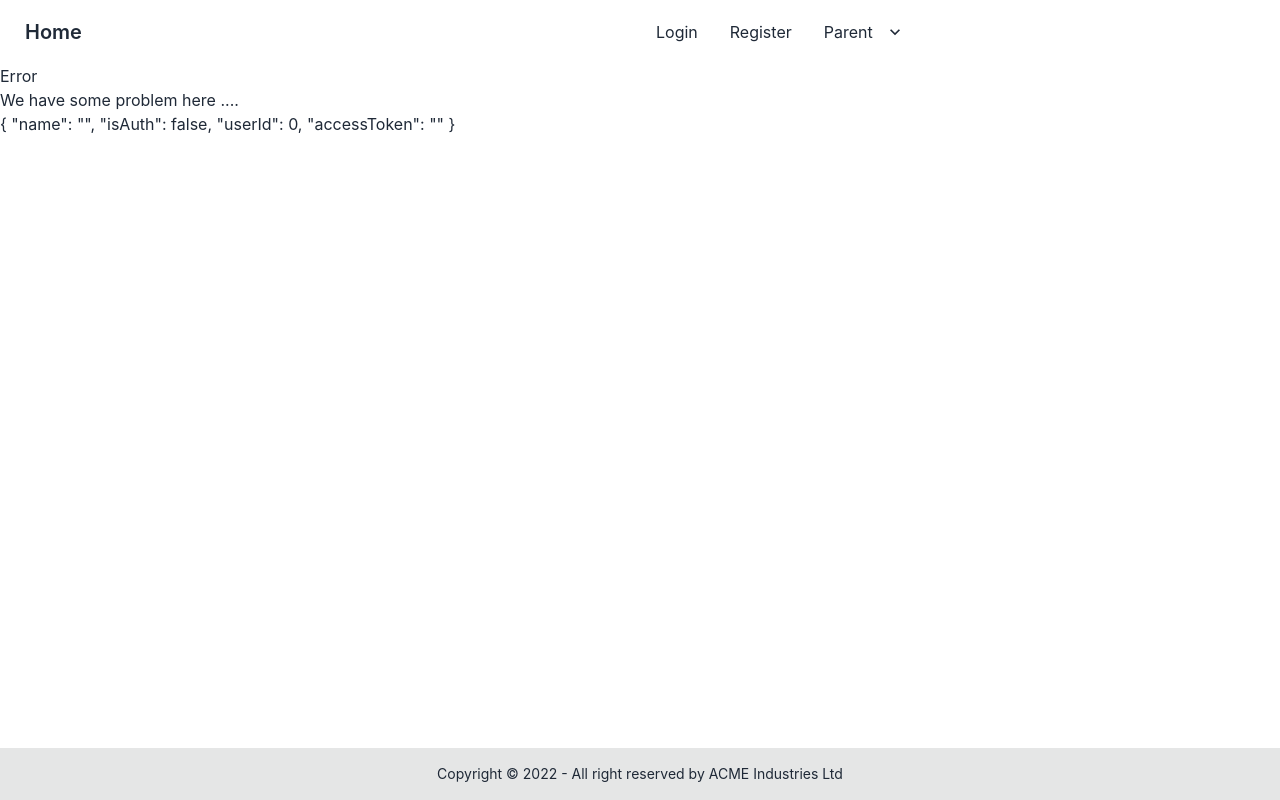
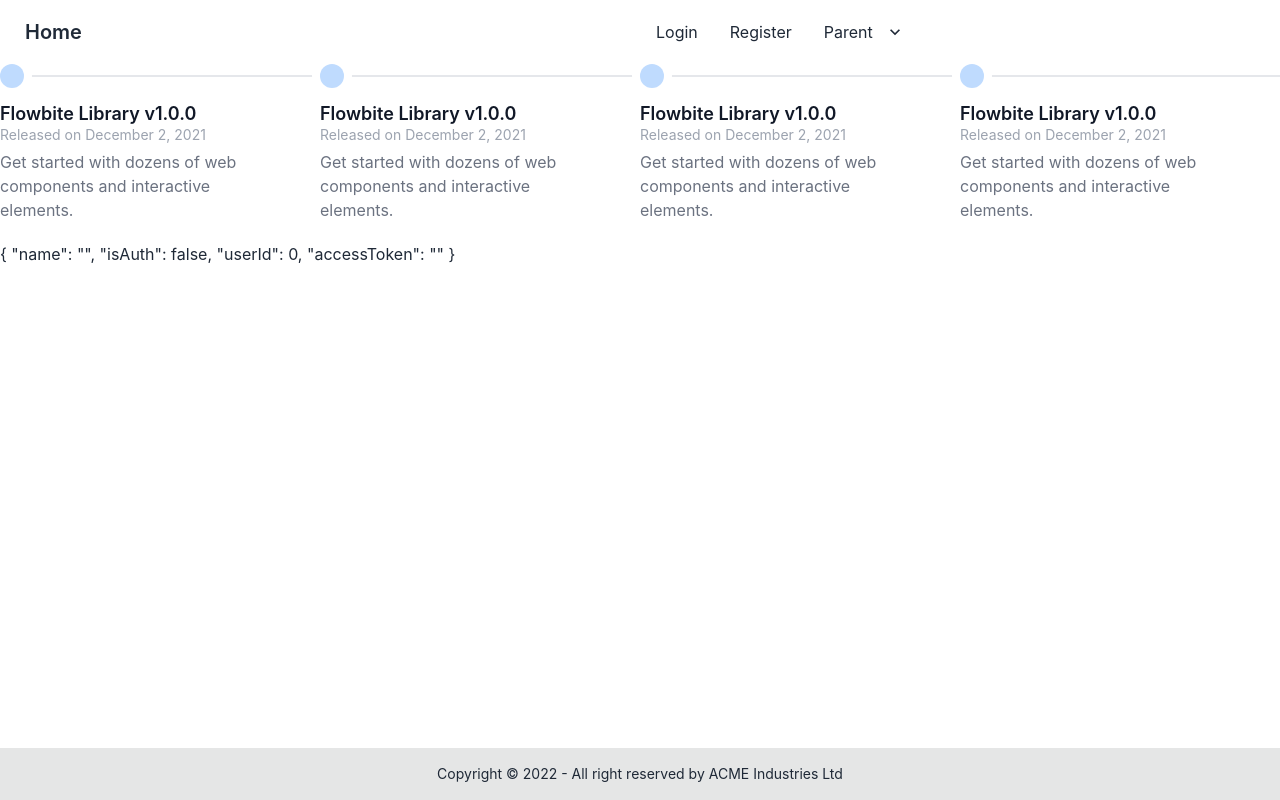
Before and after one commit to berkcanozbalci966/nestjs-auth-boilerplate, a Next.js app in the folder client/: page /test in a window 1280 px wide. Built offline with nearby package versions, Linux system fonts and the light colour scheme; no server answers.

Commit message:
auth service updated & register page created

```diff
--- /dev/null
+++ b/client/components/stepper/container.tsx
@@ -0,0 +1,11 @@
+import React, { ReactNode } from "react";
+
+type Props = {
+  children: ReactNode | ReactNode[];
+};
+
+const StepperContainer: React.FC<Props> = ({ children }) => {
+  return <ol className="items-center sm:flex">{children}</ol>;
+};
+
+export default StepperContainer;
--- /dev/null
+++ b/client/components/stepper/step.tsx
@@ -0,0 +1,25 @@
+import React from "react";
+
+function Step() {
+  return (
+    <li className="relative mb-6 sm:mb-0">
+      <div className="flex items-center">
+        <div className="flex z-10 justify-center items-center w-6 h-6 bg-blue-200 rounded-full ring-0 ring-white dark:bg-blue-900 sm:ring-8 dark:ring-gray-900 shrink-0"></div>
+        <div className="hidden sm:flex w-full bg-gray-200 h-0.5 dark:bg-gray-700"></div>
+      </div>
+      <div className="mt-3 sm:pr-8">
+        <h3 className="text-lg font-semibold text-gray-900 dark:text-white">
+          Flowbite Library v1.0.0
+        </h3>
+        <time className="block mb-2 text-sm font-normal leading-none text-gray-400 dark:text-gray-500">
+          Released on December 2, 2021
+        </time>
+        <p className="text-base font-normal text-gray-500 dark:text-gray-400">
+          Get started with dozens of web components and interactive elements.
+        </p>
+      </div>
+    </li>
+  );
+}
+
+export default Step;
--- a/client/context/AuthProvider.tsx
+++ b/client/context/AuthProvider.tsx
@@ -17,10 +17,13 @@
 
 const AuthContext = createContext<AuthContextType>({
   auth: initialAuthValue,
+  refresRequestResponse: true,
 } as AuthContextType);
 
 export const AuthProvider: React.FC<AuthProviderType> = ({ children }) => {
   const [auth, setAuth] = useState(initialAuthValue);
+  const [refresRequestResponse, setRefreshRequestResponse] = useState(true);
+  const [accessRequestResponse, setAccessRequestResponse] = useState(true);
   const router = useRouter();
 
   useEffect(() => {
@@ -40,7 +43,17 @@
   }
 
   return (
-    <AuthContext.Provider value={{ auth, setAuth, logOut }}>
+    <AuthContext.Provider
+      value={{
+        auth,
+        setAuth,
+        logOut,
+        refresRequestResponse,
+        setRefreshRequestResponse,
+        accessRequestResponse,
+        setAccessRequestResponse,
+      }}
+    >
       {children}
     </AuthContext.Provider>
   );
--- a/client/layouts/layout.tsx
+++ b/client/layouts/layout.tsx
@@ -1,38 +1,45 @@
-import { ReactNode, useContext, useEffect, useState } from "react";
+import { ReactNode, useEffect, useState } from "react";
 import Navbar from "../components/navbar";
 import Footer from "../components/footer";
 import useHttpClient from "./../hooks/useHttpClient";
 import useAuth from "../hooks/useAuth";
-import AuthContext from "../context/AuthProvider";
-import GeneralContext from "../context/GeneralProvider";
-import { useRouter } from "next/router";
 
 type Layout = {
   children: ReactNode;
 };
 
 const Layout = ({ children }: Layout) => {
-  const { auth, setAuth } = useAuth();
+  const {
+    auth,
+    setAuth,
+    setRefreshRequestResponse,
+    refresRequestResponse,
+    accessRequestResponse,
+    setAccessRequestResponse,
+  } = useAuth();
   const [firstAuthLoading, setFirstAuthLoading] = useState(true);
   const newHttpClient = useHttpClient();
-  const router = useRouter();
 
-  const disableSecureRoutes = ["/login"];
-
-  const isDisableRoute = disableSecureRoutes.includes(router.pathname);
   useEffect(() => {
     async function getProfile() {
-      return await newHttpClient.post("/auth/refresh").then((response: any) => {
+      return await newHttpClient
+        .post("/auth/refresh")
+        .then((response: any) => {
           setAuth((prev: any) => {
             return { ...prev, ...response };
           });
+          setRefreshRequestResponse(true);
           setFirstAuthLoading(false);
 
           return;
+        })
+        .catch(() => {
+          setRefreshRequestResponse(false);
+          setAccessRequestResponse(false);
         });
     }
 
-    if (!auth.isAuth && !auth.accessToken && firstAuthLoading) {
+    if (!auth.isAuth && !auth.accessToken && refresRequestResponse) {
       getProfile();
     }
 
@@ -40,17 +47,27 @@
   }, [auth.userId, auth.accessToken, firstAuthLoading]);
 
   useEffect(() => {
-    if ((auth.accessToken && !isDisableRoute, !firstAuthLoading)) {
-      newHttpClient.get("/auth/profile").then((res) => {
+    async function getProfile() {
+      await newHttpClient
+        .get("/auth/profile")
+        .then((res) => {
           setAuth((prev: any) => ({ ...prev, ...res }));
+          setAccessRequestResponse(false);
+        })
+        .catch(() => {
+          setAccessRequestResponse(false);
         });
     }
-  }, [firstAuthLoading]);
+
+    if (accessRequestResponse && auth.accessToken) {
+      getProfile();
+    }
+  }, [firstAuthLoading, auth.accessToken]);
 
   return (
     <div className="flex flex-col" style={{ minHeight: "100vh" }}>
       <Navbar />
-      <main className="flex-grow mb-2 container px-5 py-24 mx-auto">
+      <main className="flex-grow container px-5 py-24 mx-auto mb-5">
         {children}
       </main>
       {JSON.stringify(auth, null, 2)}
--- a/client/pages/register.tsx
+++ b/client/pages/register.tsx
@@ -45,21 +45,34 @@
   return (
     <div className="container max-w-sm mx-auto flex-1 flex flex-col items-center mt-5 mb-5">
       <div className="bg-white px-6 py-8 rounded shadow-md text-black w-full">
-        <h1 className="mb-8 text-3xl text-center"> Login Page </h1>
+        <h1 className="mb-8 text-3xl text-center"> Register Page </h1>
         <form onSubmit={handleSubmit(onSubmit)}>
           <input
             {...register("usernameOrEmail")}
             type="text"
             className="block border border-grey-light w-full p-3 rounded"
-            placeholder="Username or email"
+            placeholder="username"
           />
-          <p className="mt-2"></p>
+          <input
+            {...register("usernameOrEmail")}
+            type="text"
+            className="block border border-grey-light w-full p-3 rounded mt-4"
+            placeholder="email"
+          />
+
           <input
             {...register("password")}
             type="password"
             className="block border border-grey-light w-full p-3 rounded mt-4"
             placeholder="password"
-          />{" "}
+          />
+          <input
+            {...register("password")}
+            type="password"
+            className="block border border-grey-light w-full p-3 rounded mt-4"
+            placeholder="password again"
+          />
+
           <button
             type="submit"
             className="w-full text-center py-3 rounded btn btn-info text-white mt-4"
--- a/client/pages/test.tsx
+++ b/client/pages/test.tsx
@@ -1,13 +1,16 @@
 import { ReactElement } from "react";
 import Layout from "../layouts/layout";
-
+import StepperContainer from "./../components/stepper/container";
+import Step from "../components/stepper/step";
 export default function TestPage() {
   return (
     <>
-      <div>
-        <h1>Error</h1>
-        <h2>We have some problem here ....</h2>
-      </div>
+      <StepperContainer>
+        <Step />
+        <Step />
+        <Step />
+        <Step />
+      </StepperContainer>
     </>
   );
 }
--- a/client/types/auth.type.ts
+++ b/client/types/auth.type.ts
@@ -10,6 +10,10 @@
 export type AuthContextType = {
   setAuth: (authInfo: any) => void;
   logOut: () => void;
+  refresRequestResponse: boolean;
+  setRefreshRequestResponse: (type: boolean) => void;
+  accessRequestResponse: boolean;
+  setAccessRequestResponse: (type: boolean) => void;
   auth: {
     name: string;
     isAuth: boolean;
```
Also changed, not shown: client/layouts/secure.tsx (+7 -7 lines), 1 other file (tests, documents, lock files or other folders). Lines whose indentation alone changed are shown as unchanged.
